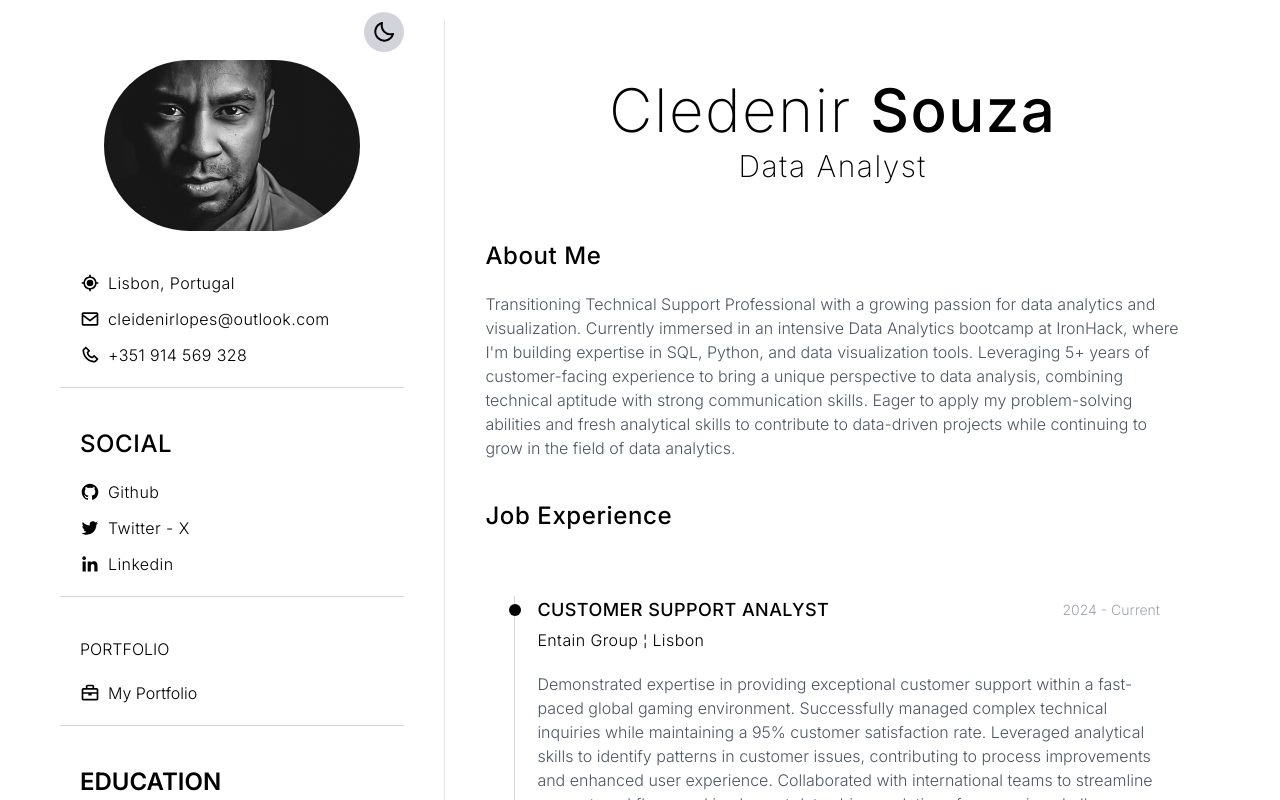
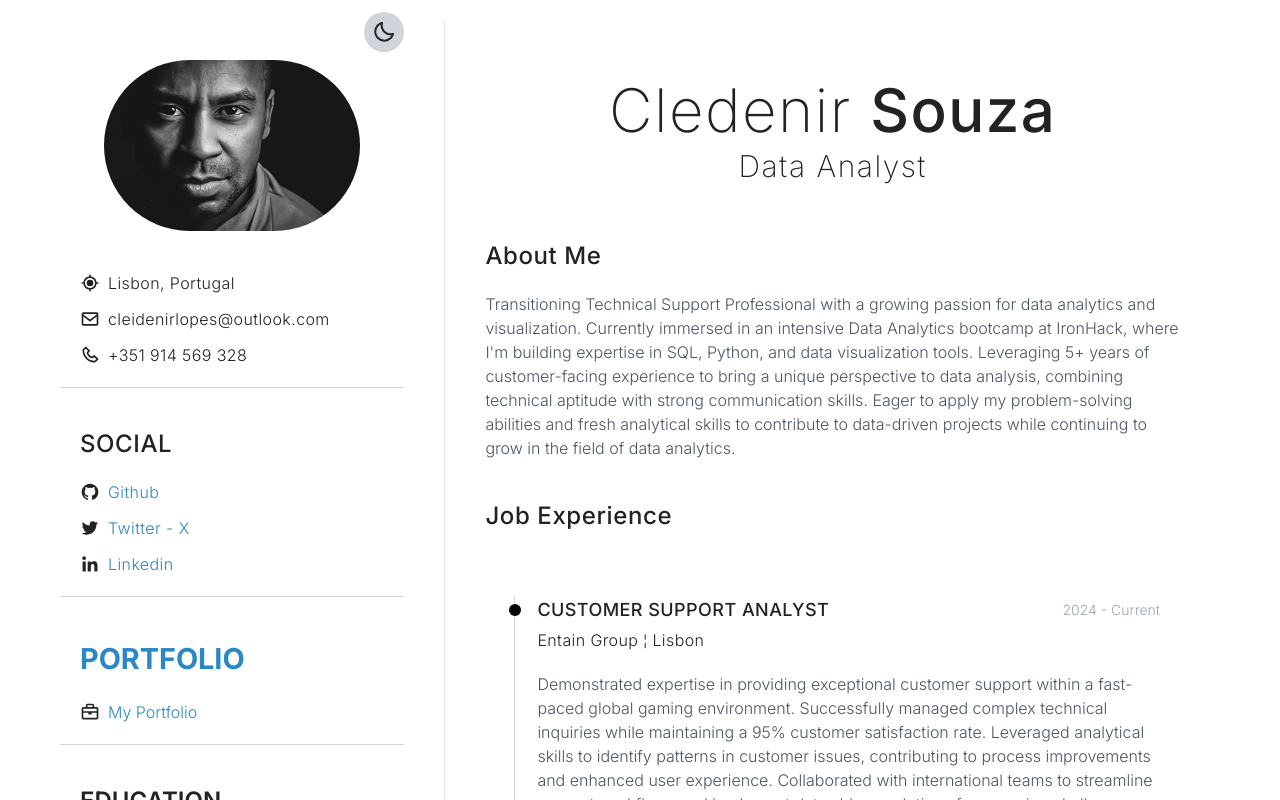
Before and after one commit to cleidenirlopes/myresume, a React (Vite) app: page / in a window 1280 px wide. Shown: the top 800 px of the page. Built offline with nearby package versions, Linux system fonts and the light colour scheme.

Commit message:
Update index.css

```diff
--- a/src/index.css
+++ b/src/index.css
@@ -2,21 +2,99 @@
 @tailwind components;
 @tailwind utilities;
 
+/* Font */
 * {
-    font-family: 'Inter';
+    font-family: 'Inter', sans-serif;
 }
 
-/* Improve contrast without affecting layout */
-.text-dark {
-    color: #222 !important; /* Darker text for readability */
+/* 🌞 Light Mode (Default) */
+body {
+    background-color: #f5f7fa; /* Light background */
+    color: #222222; /* Dark text */
 }
 
-.bg-light {
-    background-color: #f5f5f5 !important; /* Softer light background */
+/* 🌙 Dark Mode */
+.dark-mode {
+    background-color: #151a1e !important; /* Dark mode background */
+    color: #d8dcde !important; /* Light gray text */
 }
 
-/* Ensure no layout breaks */
-img {
-    max-width: 100%;
-    height: auto;
+/* Text Colors */
+.text-dark {
+    color: #222222 !important; /* Dark text for light mode */
 }
+
+.text-light {
+    color: #d8dcde !important; /* Light text for dark mode */
+}
+
+.text-accent {
+    color: #2b88c6 !important; /* Accent color */
+}
+
+/* Background Colors */
+.bg-light {
+    background-color: #f5f7fa !important; /* Light gray */
+}
+
+.bg-dark {
+    background-color: #151a1e !important; /* Dark background */
+}
+
+.bg-accent {
+    background-color: #2b88c6 !important; /* Primary accent color */
+}
+
+/* Borders & Lines */
+.border-dark {
+    border-color: #182e3b !important; /* Border color in dark mode */
+}
+
+/* Buttons */
+.btn {
+    background-color: #2b88c6 !important; /* Accent button color */
+    color: #ffffff !important;
+    padding: 10px 15px;
+    border-radius: 5px;
+    transition: 0.3s;
+}
+
+.btn:hover {
+    background-color: #0056b3 !important; /* Darker blue for hover */
+}
+
+/* Links */
+a {
+    color: #2b88c6 !important;
+    text-decoration: none;
+}
+
+a:hover {
+    color: #0056b3 !important;
+    text-decoration: underline;
+}
+
+/* Section Titles */
+.section-title {
+    font-size: 1.8rem;
+    font-weight: bold;
+    color: #2b88c6 !important;
+}
+
+/* Job Title */
+.job-title {
+    font-weight: bold;
+    color: #222222;
+}
+
+/* Dark Mode Job Title */
+.dark-mode .job-title {
+    color: #d8dcde !important;
+}
+
+/* Name Highlight */
+.name-highlight {
+    font-size: 2rem;
+    font-weight: bold;
+    color: #2b88c6 !important;
+}
```
